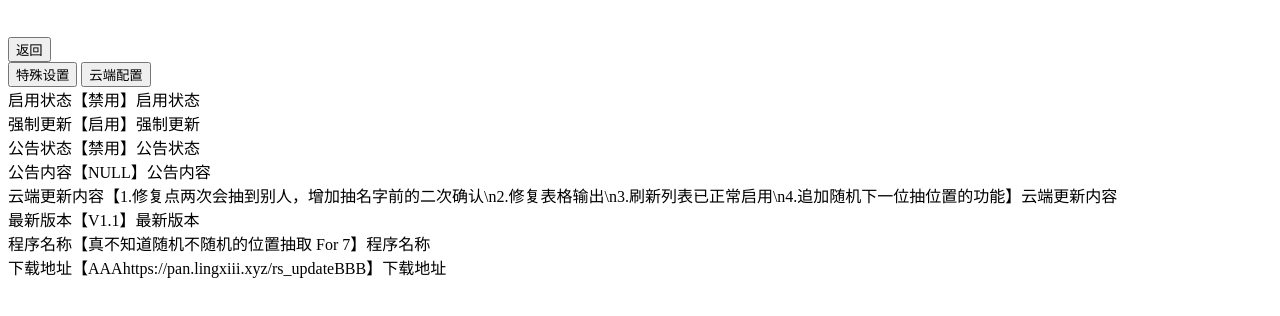
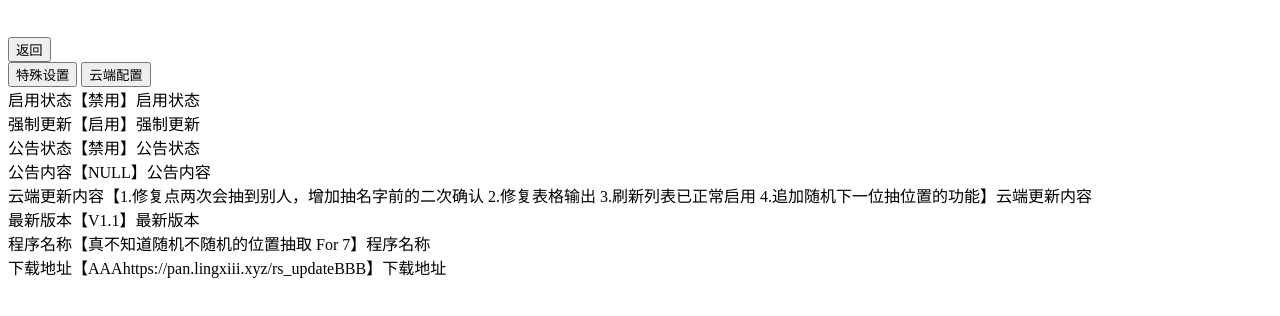
Before and after one commit to Lingxiiii/rs_config, a plain HTML site: page update.html in a window 1280 px wide. Shown: the part 70-386 px from the top of the page. Drawn offline with Linux system fonts and the light colour scheme.

Commit message:
Update update.html

```diff
--- a/update.html
+++ b/update.html
@@ -21,7 +21,10 @@
 
 公告内容【NULL】公告内容<br/>
 
-云端更新内容【1.修复点两次会抽到别人，增加抽名字前的二次确认\n2.修复表格输出\n3.刷新列表已正常启用\n4.追加随机下一位抽位置的功能】云端更新内容<br/>
+云端更新内容【1.修复点两次会抽到别人，增加抽名字前的二次确认
+  2.修复表格输出
+  3.刷新列表已正常启用
+  4.追加随机下一位抽位置的功能】云端更新内容<br/>
 
 最新版本【V1.1】最新版本<br/>
 
```
